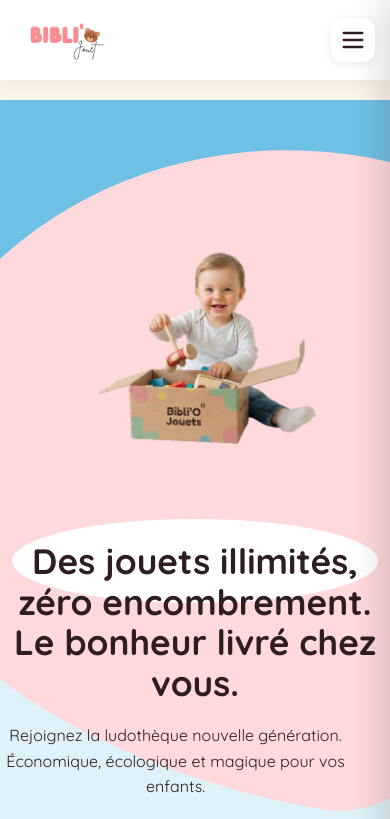
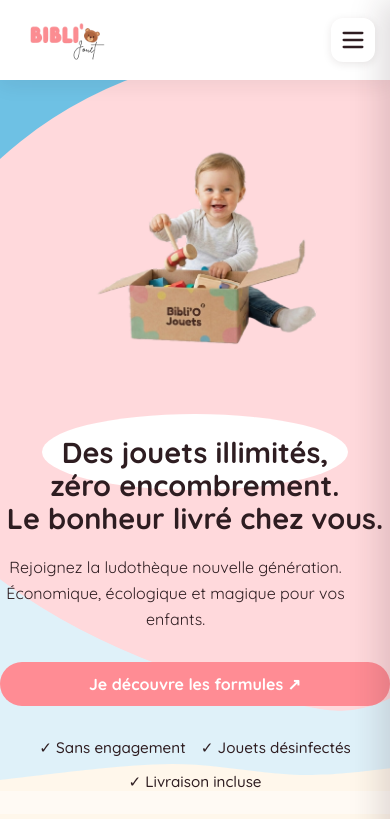
Before and after one commit to biblioJouets/Bibli-O, a Next.js app: page /fonctionnement in a window 390 px wide. Shown: the top 819 px of the page. Built offline with nearby package versions, Linux system fonts and the light colour scheme; no server answers.

Commit message:
fix responsive tittle fonctionnement page

```diff
--- a/src/styles/abonnements.css
+++ b/src/styles/abonnements.css
@@ -712,6 +712,14 @@ padding-bottom: 0;
   .testimonial-item { max-width: 100%; }
 }
 
+@media (max-width: 900px) {
+  .subscription-page {
+    margin-top: 0;
+  }
+
+
+}
+
 /* --- MOBILE (< 768px) --- */
 @media (max-width: 768px) {
   /* HERO SHAPES */
@@ -741,42 +749,39 @@ padding-bottom: 0;
   .custom-offer-action { align-items: center; width: 100%; min-width: auto; }
 }
 
-/* --- PETIT MOBILE (iPhone SE, Androids étroits < 480px) --- */
-/* C'est ici qu'on gère le 320px */
+
 @media (max-width: 480px) {
-
-  /* TYPOGRAPHIE */
-  h1 { font-size: 1.8rem; } /* Titre plus petit */
+  .shape-white {
+    font-size: 1.8rem;
+  }
+  .subscription-page h1 { font-size: 1.8rem; }
   .hero-text .subtitle { font-size: 1rem; }
 
   /* HERO */
   .hero-image img { max-width: 100%; }
 
   /* BOUTONS */
-  .btn { width: 100%; text-align: center; box-sizing: border-box; } /* Boutons pleine largeur pour le clic facile */
+  .btn { width: 100%; text-align: center; box-sizing: border-box; }
 
   /* GRIDS */
-  .benefits-grid { grid-template-columns: 1fr; } /* 1 colonne */
-  .step-item { flex: 1 1 100%; } /* 1 étape par ligne */
+  .benefits-grid { grid-template-columns: 1fr; }
+  .step-item { flex: 1 1 100%; }
 
-  /* PRICING CARD & BADGE */
   .pricing-card {
     max-width: 90%;
     border-radius: 20px;
   }
 
-  /* Ajustement du badge pour qu'il ne dépasse pas de l'écran */
   .preferred-banner {
-    font-size: 0.75rem; /* Texte plus petit */
+    font-size: 0.75rem;
     padding: 8px 15px;
     letter-spacing: 1px;
-    width: 80%; /* Largeur max */
+    width: 80%;
     text-align: center;
-    white-space: normal; /* Autorise le texte à passer à la ligne si vraiment trop petit */
+    white-space: normal;
     line-height: 1.2;
   }
 
-  /* OFFRE SUR MESURE */
   .custom-offer-card {
     margin: 0 auto;
     padding: 20px 25px;
@@ -786,13 +791,10 @@ padding-bottom: 0;
 
   .custom-price-box .price { font-size: 1.8rem; }
 
-  /* FAQ */
   .faq-question { font-size: 1rem; padding: 15px; }
 
-  /* SOCIAL PROOF */
   .testimonial-bubble { font-size: 0.9rem; }
   .user-avatar { width: 40px; height: 40px; }
 
-  /* FOOTER */
   .footer-cta-section { padding: 50px 20px; }
 }
```
